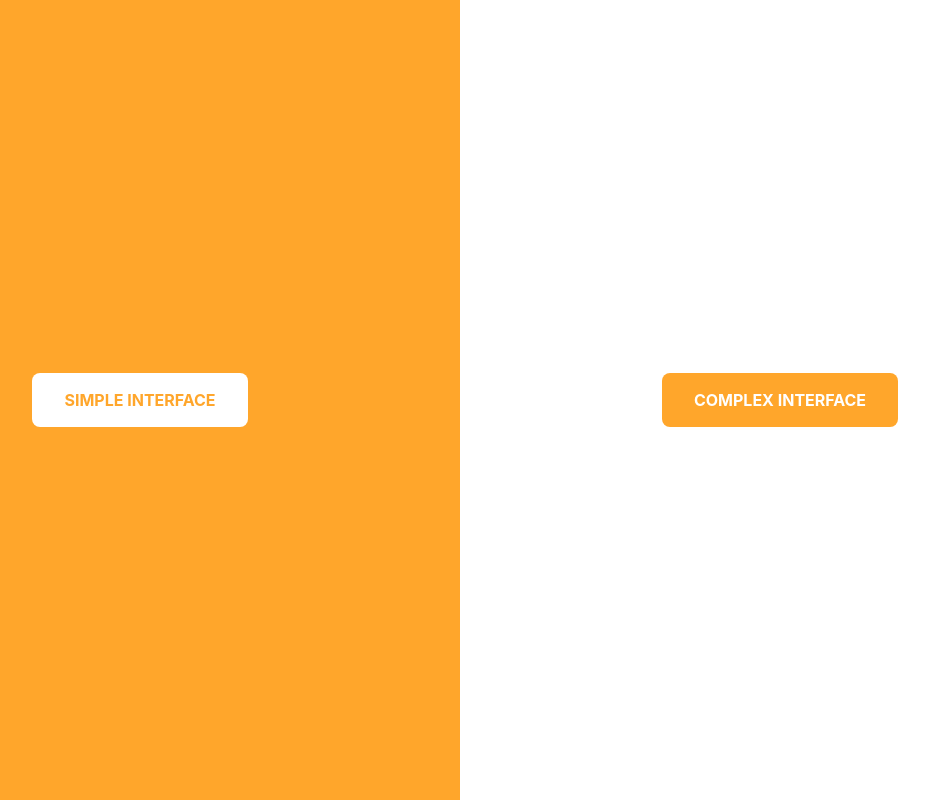
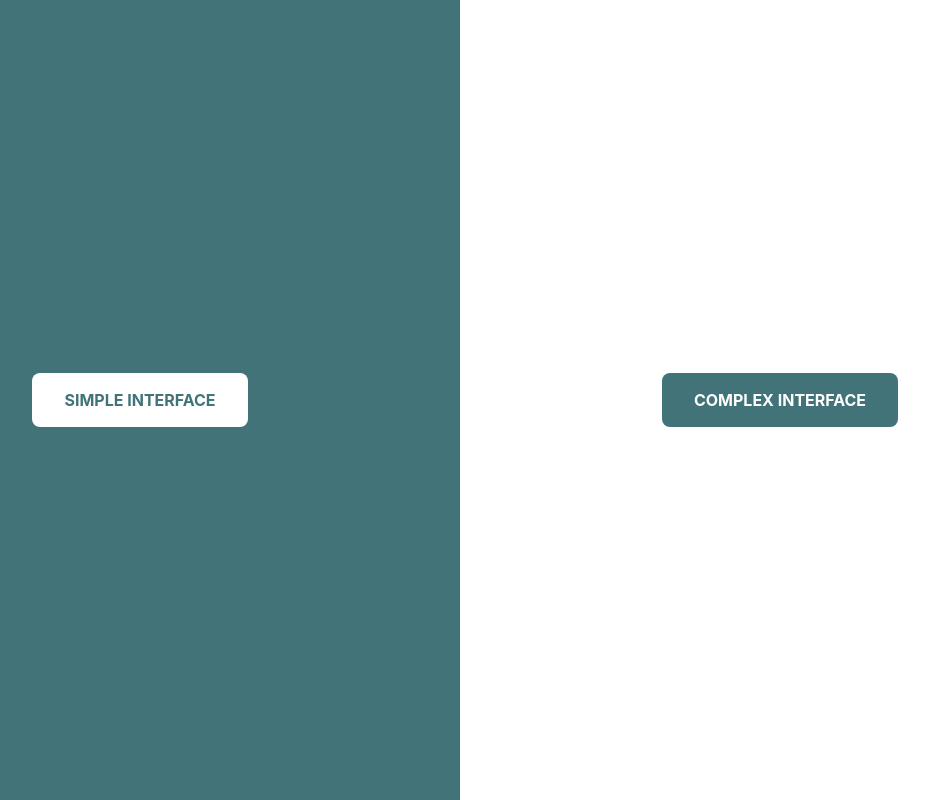
Before and after one commit to ValerieVR/end-of-field-challenge, a plain HTML site: page index.html in a window 1280 px wide. Shown: the whole page, without its empty margins (180-1109 px from the left). Drawn offline with nearby package versions, Linux system fonts and the light colour scheme.

Commit message:
Added final adjustments

```diff
--- a/style.css
+++ b/style.css
@@ -10,7 +10,7 @@
 }
 
 .leftside {
-    background: #ffa62b;
+    background: #417379;
 }
 
 .rightside {
@@ -25,14 +25,14 @@ a {
 
 .box_1 {
     background-color: white;
-    color: #ffa62b;
+    color: #417379;
     padding: 15px 32px;
     text-align: center;
     border-radius: 8px;
 }
 
 .box_2 {
-    background-color: #ffa62b;
+    background-color: #417379;
     color: white;
     border: none;
     padding: 15px 32px;
```
Also changed, not shown: complex.html (+1 -1 lines), 1 other file.
